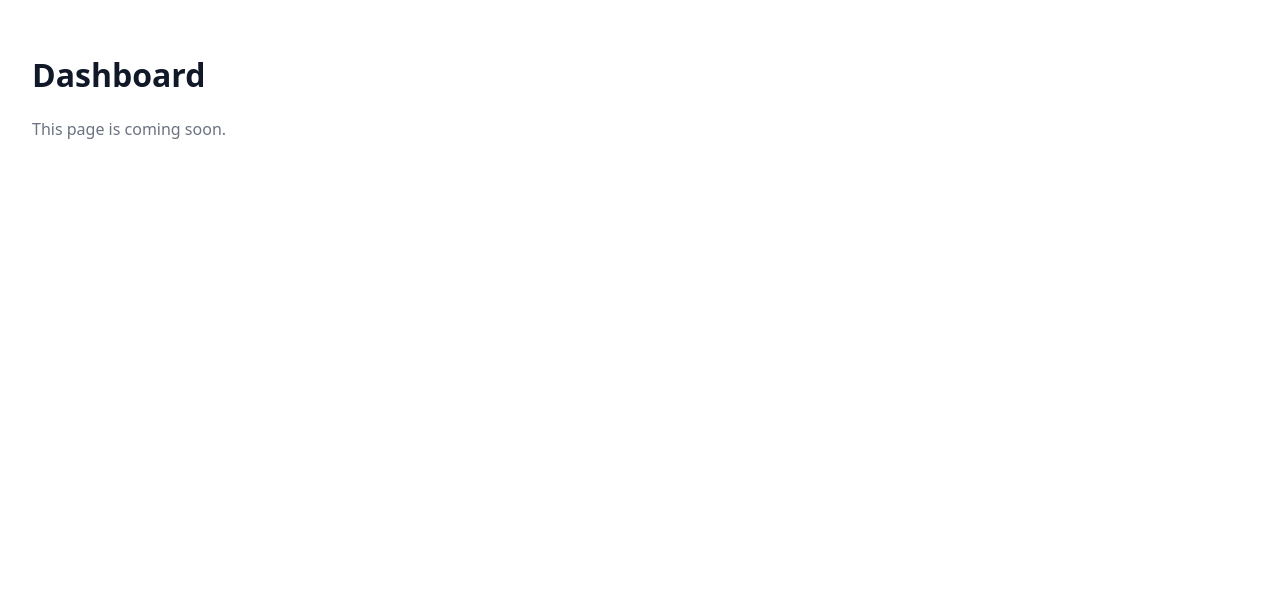
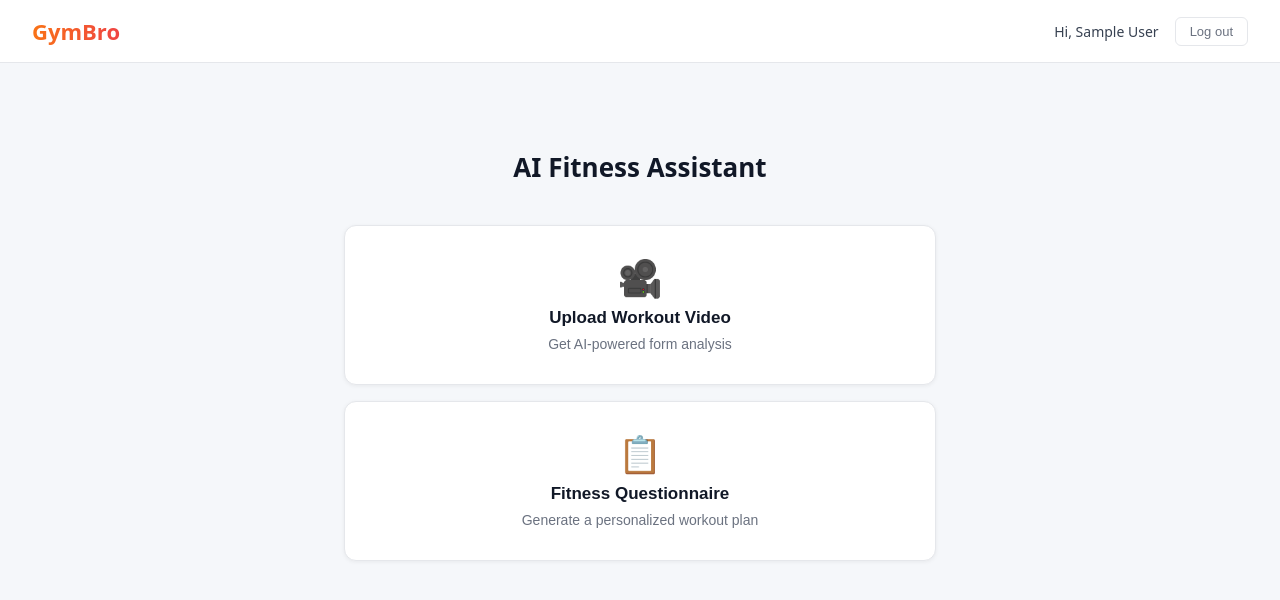
Before and after one commit to matanlati/GymBro, a React (Vite) app in the folder frontend/: page /home in a window 1280 px wide. Shown: the top 600 px of the page. Built offline with nearby package versions, Linux system fonts and the light colour scheme; no server answers; sample sign-in values are in the browser's storage.

Commit message:
feat: add home page with POC dashboard replacing placeholder

```diff
--- a/frontend/src/App.tsx
+++ b/frontend/src/App.tsx
@@ -3,15 +3,7 @@ import { AuthProvider } from './context/AuthContext'
 import ProtectedRoute from './components/ProtectedRoute'
 import LoginPage from './pages/LoginPage'
 import RegisterPage from './pages/RegisterPage'
-
-function PlaceholderPage({ title }: { title: string }) {
-  return (
-    <div style={{ padding: 32, fontFamily: 'system-ui', color: '#111827' }}>
-      <h1>{title}</h1>
-      <p style={{ color: '#6B7280' }}>This page is coming soon.</p>
-    </div>
-  )
-}
+import HomePage from './pages/HomePage'
 
 export default function App() {
   return (
@@ -24,7 +16,7 @@ export default function App() {
             path="/home"
             element={
               <ProtectedRoute>
-                <PlaceholderPage title="Dashboard" />
+                <HomePage />
               </ProtectedRoute>
             }
           />
--- /dev/null
+++ b/frontend/src/pages/HomePage.tsx
@@ -0,0 +1,133 @@
+import { useState } from 'react'
+import { useAuth } from '../context/AuthContext'
+import { useNavigate } from 'react-router-dom'
+import VideoUpload from '../components/VideoUpload'
+import Questionnaire from '../components/Questionnaire'
+
+type View = 'main' | 'video' | 'questionnaire'
+
+export default function HomePage() {
+  const { user, logout } = useAuth()
+  const navigate = useNavigate()
+  const [view, setView] = useState<View>('main')
+
+  function handleLogout() {
+    logout()
+    navigate('/login')
+  }
+
+  if (view === 'video') return <VideoUpload onBack={() => setView('main')} />
+  if (view === 'questionnaire') return <Questionnaire onBack={() => setView('main')} />
+
+  return (
+    <div style={styles.page}>
+      <div style={styles.header}>
+        <h1 style={styles.title}>GymBro</h1>
+        <div style={styles.headerRight}>
+          {user && <span style={styles.userName}>Hi, {user.name}</span>}
+          <button onClick={handleLogout} style={styles.logoutBtn}>Log out</button>
+        </div>
+      </div>
+
+      <div style={styles.body}>
+        <h2 style={styles.heading}>AI Fitness Assistant</h2>
+        <div style={styles.cards}>
+          <button style={styles.card} onClick={() => setView('video')}>
+            <span style={styles.cardIcon}>🎥</span>
+            <span style={styles.cardTitle}>Upload Workout Video</span>
+            <span style={styles.cardDesc}>Get AI-powered form analysis</span>
+          </button>
+          <button style={styles.card} onClick={() => setView('questionnaire')}>
+            <span style={styles.cardIcon}>📋</span>
+            <span style={styles.cardTitle}>Fitness Questionnaire</span>
+            <span style={styles.cardDesc}>Generate a personalized workout plan</span>
+          </button>
+        </div>
+      </div>
+    </div>
+  )
+}
+
+const styles: Record<string, React.CSSProperties> = {
+  page: {
+    minHeight: '100vh',
+    backgroundColor: '#F5F7FA',
+    fontFamily: 'system-ui, -apple-system, Segoe UI, Roboto, sans-serif',
+  },
+  header: {
+    backgroundColor: '#FFFFFF',
+    borderBottom: '1px solid #E5E7EB',
+    padding: '16px 32px',
+    display: 'flex',
+    alignItems: 'center',
+    justifyContent: 'space-between',
+  },
+  title: {
+    margin: 0,
+    fontSize: 22,
+    fontWeight: 700,
+    background: 'linear-gradient(to right, #F97316, #EF4444)',
+    WebkitBackgroundClip: 'text',
+    WebkitTextFillColor: 'transparent',
+  },
+  headerRight: {
+    display: 'flex',
+    alignItems: 'center',
+    gap: 16,
+  },
+  userName: {
+    fontSize: 14,
+    color: '#374151',
+  },
+  logoutBtn: {
+    fontSize: 13,
+    color: '#6B7280',
+    background: 'none',
+    border: '1px solid #E5E7EB',
+    borderRadius: 6,
+    padding: '6px 14px',
+    cursor: 'pointer',
+  },
+  body: {
+    maxWidth: 640,
+    margin: '0 auto',
+    padding: '64px 24px',
+    textAlign: 'center',
+  },
+  heading: {
+    fontSize: 26,
+    fontWeight: 700,
+    color: '#111827',
+    marginBottom: 40,
+  },
+  cards: {
+    display: 'flex',
+    flexDirection: 'column',
+    gap: 16,
+  },
+  card: {
+    display: 'flex',
+    flexDirection: 'column',
+    alignItems: 'center',
+    gap: 8,
+    backgroundColor: '#FFFFFF',
+    border: '1px solid #E5E7EB',
+    borderRadius: 12,
+    padding: '32px 24px',
+    cursor: 'pointer',
+    transition: 'box-shadow 0.15s',
+    boxShadow: '0 1px 4px rgba(0,0,0,0.06)',
+  },
+  cardIcon: {
+    fontSize: 36,
+  },
+  cardTitle: {
+    fontSize: 17,
+    fontWeight: 600,
+    color: '#111827',
+  },
+  cardDesc: {
+    fontSize: 14,
+    color: '#6B7280',
+  },
+}
```
